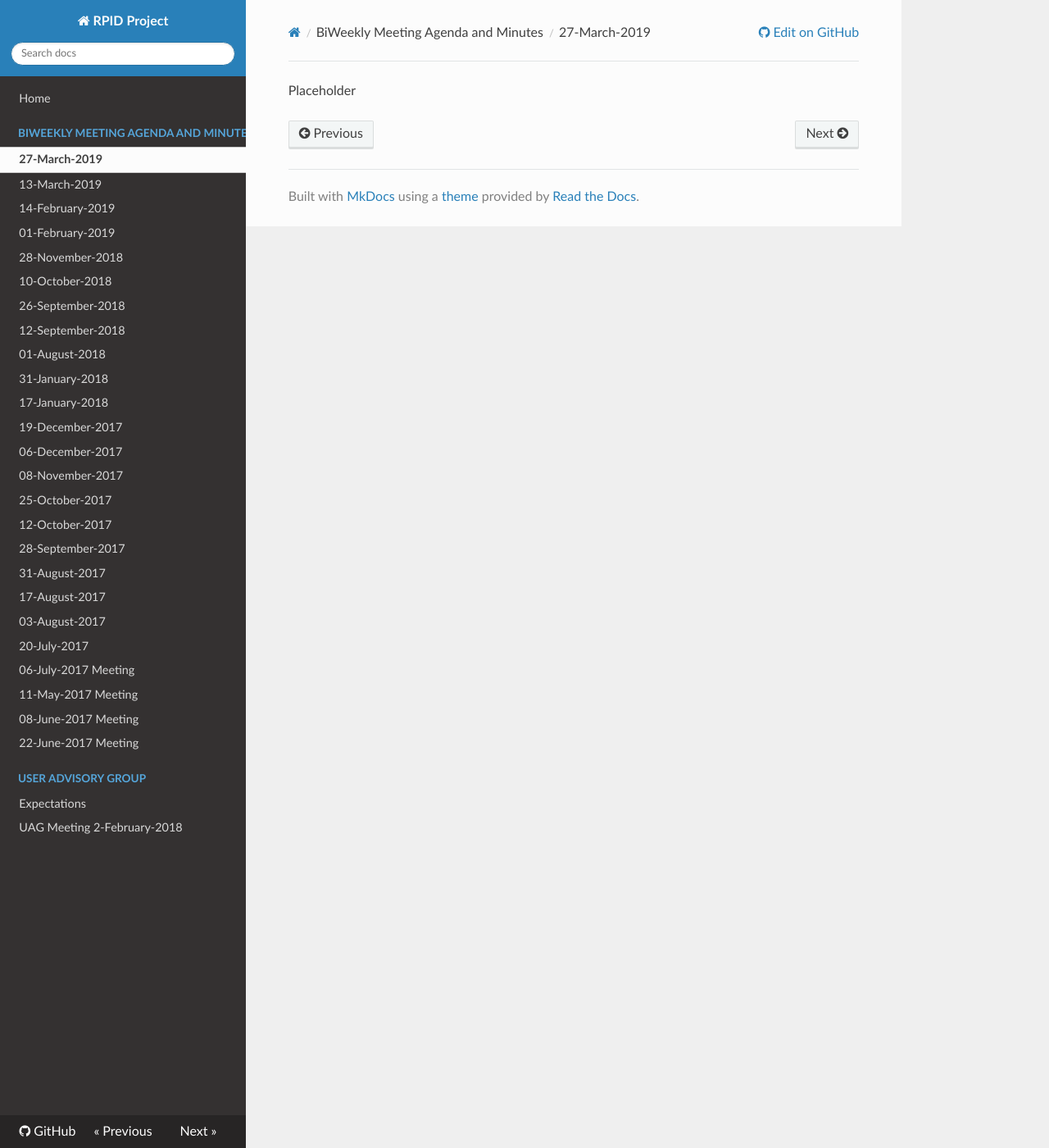
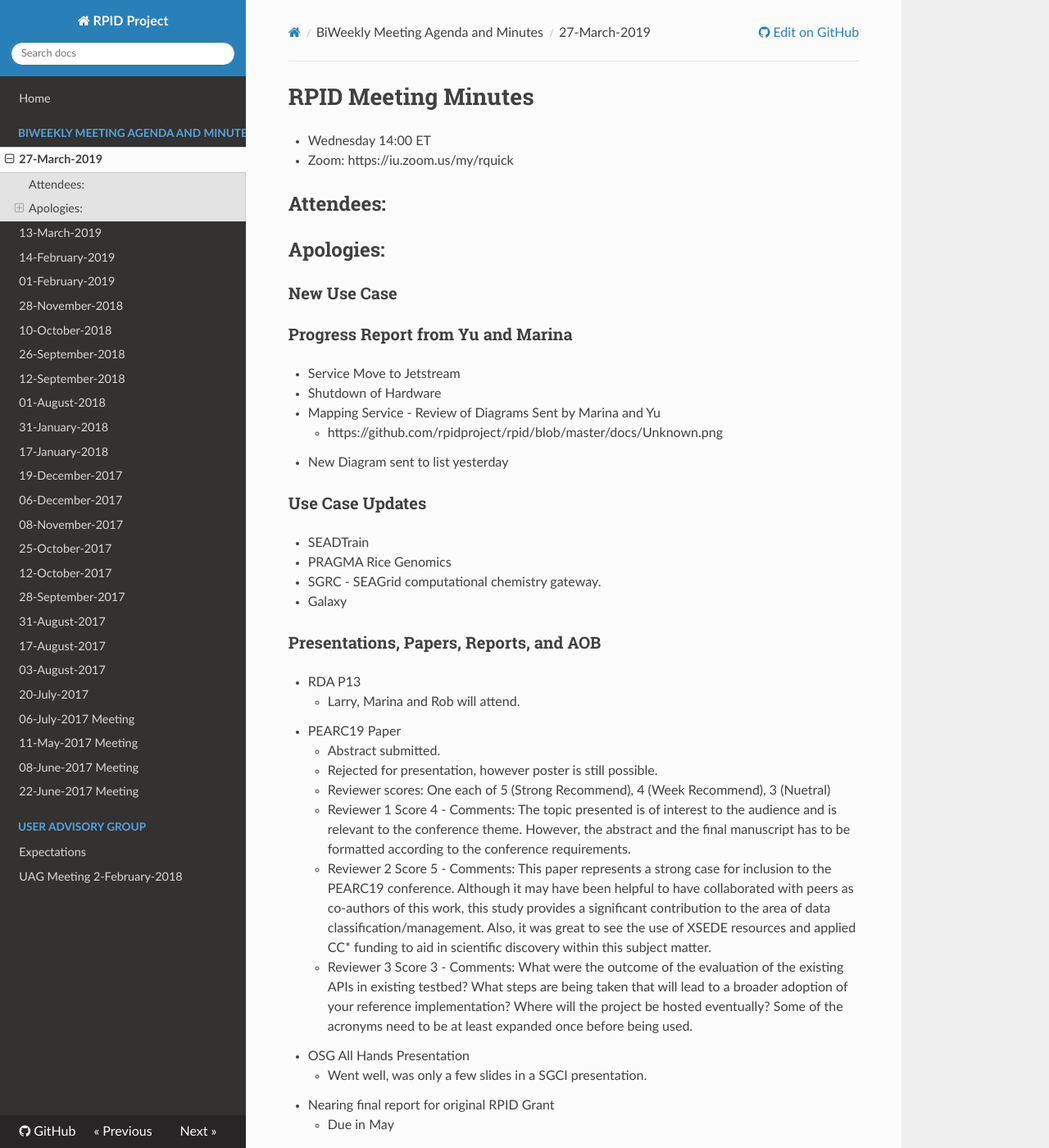
Before and after one commit to rpidproject/rpid, an MkDocs documentation site: the page built from docs/27-March-2019.md, in a window 1280 px wide and 1400 px high. Shown: the whole window at 82% size. Built offline with MkDocs 1.6.1, drawn with Linux system fonts in a browser that asks for light colours; nearby versions of some CDN libraries; old or Windows-style settings are respelled for this version of MkDocs; some of the changed text lies outside the part shown.

Commit message:
Update 27-March-2019.md

```diff
--- a/docs/27-March-2019.md
+++ b/docs/27-March-2019.md
@@ -1 +1,39 @@
-Placeholder
+# RPID Meeting Minutes
+
+   * Wednesday 14:00 ET
+   * Zoom: https://iu.zoom.us/my/rquick
+
+## Attendees:
+## Apologies:
+
+### New Use Case
+
+### Progress Report from Yu and Marina
+   * Service Move to Jetstream
+   * Shutdown of Hardware
+   * Mapping Service - Review of Diagrams Sent by Marina and Yu
+      * https://github.com/rpidproject/rpid/blob/master/docs/Unknown.png
+   * New Diagram sent to list yesterday
+
+
+### Use Case Updates
+   * SEADTrain
+   * PRAGMA Rice Genomics
+   * SGRC - SEAGrid computational chemistry gateway.
+   * Galaxy
+
+### Presentations, Papers, Reports, and AOB
+   * RDA P13
+      * Larry, Marina and Rob will attend.
+   * PEARC19 Paper
+      * Abstract submitted.
+      * Rejected for presentation, however poster is still possible.
+      * Reviewer scores: One each of 5 (Strong Recommend), 4 (Week Recommend), 3 (Nuetral)
+      * Reviewer 1 Score 4 - Comments: The topic presented is of interest to the audience and is relevant to the conference theme. However, the abstract and the final manuscript has to be formatted according to the conference requirements.
+      * Reviewer 2 Score 5 - Comments: This paper represents a strong case for inclusion to the PEARC19 conference. Although it may have been helpful to have collaborated with peers as co-authors of this work, this study provides a significant contribution to the area of data classification/management. Also, it was great to see the use of XSEDE resources and applied CC* funding to aid in scientific discovery within this subject matter.
+      * Reviewer 3 Score 3 - Comments: What were the outcome of the evaluation of the existing APIs in existing testbed? What steps are being taken that will lead to a broader adoption of your reference implementation? Where will the project be hosted eventually? Some of the acronyms need to be at least expanded once before being used.
+   * OSG All Hands Presentation
+      * Went well, was only a few slides in a SGCI presentation.
+   * Nearing final report for original RPID Grant
+      * Due in May
+   * PRAGMA Poster upcoming
```
